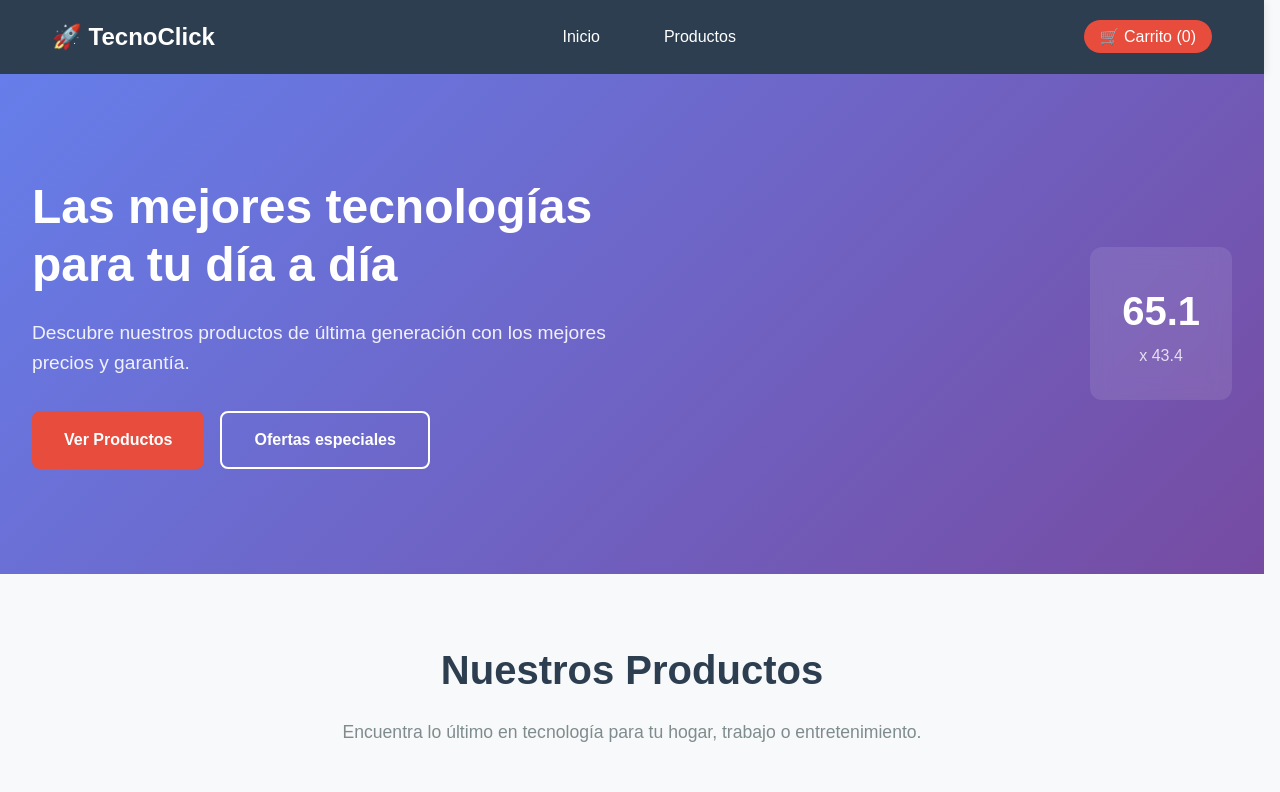
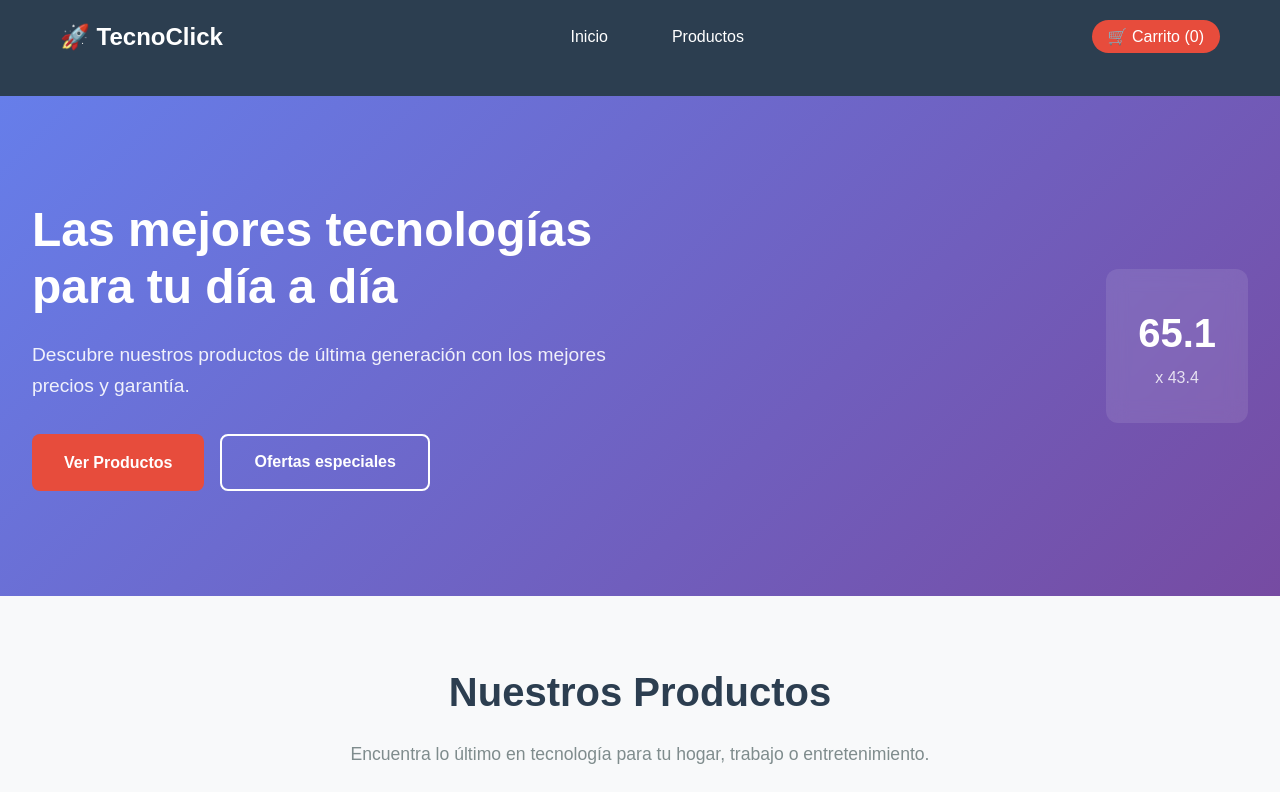
Before and after one commit to Lim-05/TecnoClick, a React (Vite) app in the folder Frontend/: page / in a window 1280 px wide. Shown: the top 792 px of the page. Built offline with nearby package versions, Linux system fonts and the light colour scheme.

Commit message:
Correción vista

```diff
--- a/Frontend/src/components/common/Header.css
+++ b/Frontend/src/components/common/Header.css
@@ -1,7 +1,9 @@
 /* src/components/common/Header.css */
 .header {
+  width: 100vw;
+  height: 12vh;
   background: #2c3e50;
-  color: white;
+  color: rgb(255, 255, 255);
   padding: 1rem 0;
   box-shadow: 0 2px 10px rgba(0,0,0,0.1);
 }
```
Also changed, not shown: Frontend/src/assets/bg_gamer.jpg (added).
